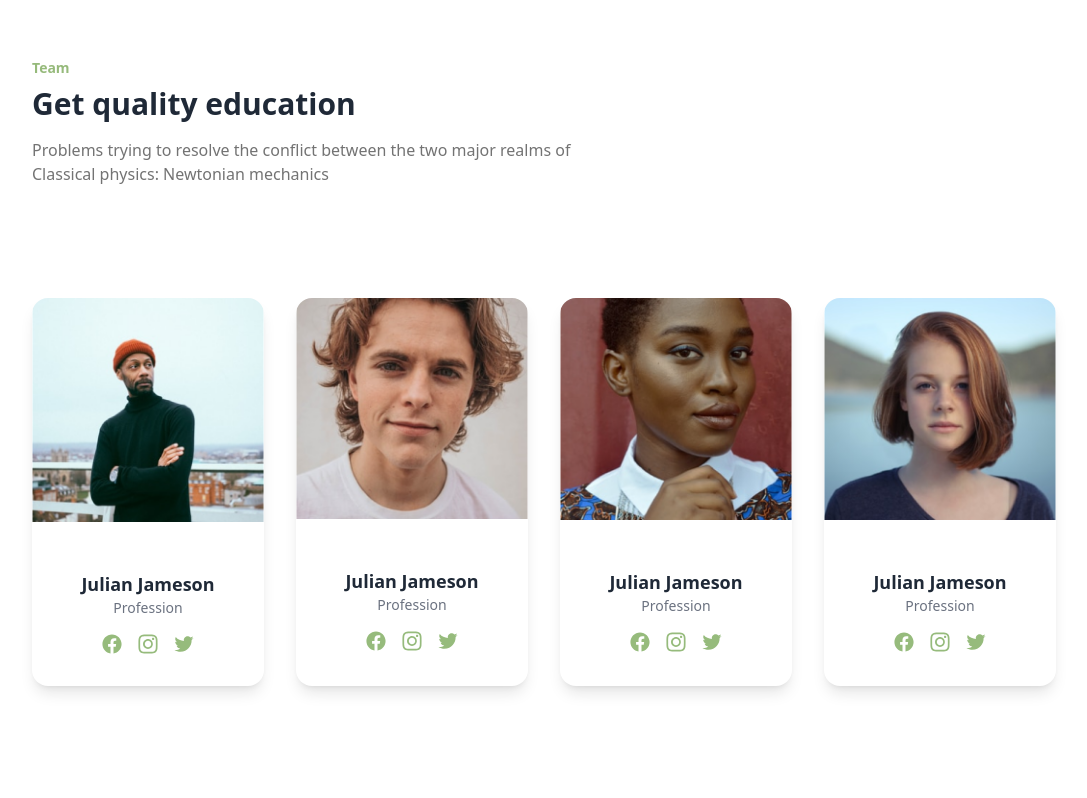
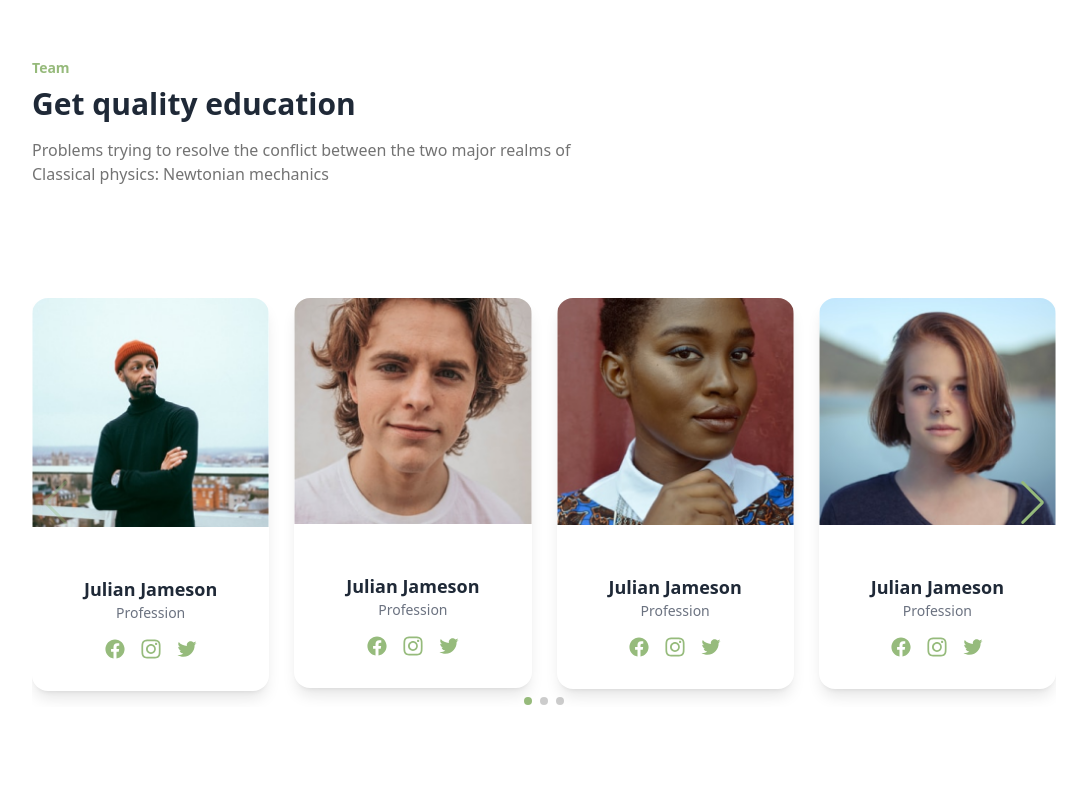
Before and after one commit to kopkaa/designdev, a Vue app: page / in a window 1280 px wide. Shown: the part 1514-2312 px from the top of the page, without its empty margins (96-1183 px from the left). Built offline with nearby package versions, Linux system fonts and the light colour scheme.

Commit message:
Feat: team carousel

```diff
--- a/package.json
+++ b/package.json
@@ -14,6 +14,7 @@
   "dependencies": {
     "@vueuse/core": "^12.0.0",
     "sweetalert": "^2.1.2",
+    "swiper": "^11.1.15",
     "vue": "^3.5.12",
     "vue-router": "^4.5.0"
   },
--- a/src/components/layout/footer/MainFooter.vue
+++ b/src/components/layout/footer/MainFooter.vue
@@ -1,7 +1,7 @@
 <template>
   <footer class="bg-gray-100">
     <div
-      class="mx-auto grid grid-cols-1 gap-6 py-12 pl-8 sm:grid-cols-2 md:grid-cols-3 lg:grid-cols-5 xl:max-w-screen-lg 2xl:max-w-screen-xl"
+      class="mx-auto grid grid-cols-1 gap-6 py-12 pl-8 sm:grid-cols-2 md:grid-cols-3 lg:grid-cols-5 md:max-w-screen-lg 2xl:max-w-screen-xl"
     >
       <FooterList
         title="Company Info"
--- a/src/main.ts
+++ b/src/main.ts
@@ -2,5 +2,9 @@ import { createApp } from 'vue';
 import App from './App.vue';
 import router from './router/router';
 import './styles//style.css'
+import 'swiper/css';
+import 'swiper/css/navigation';
+import 'swiper/css/pagination';
+
 
 createApp(App).use(router).mount('#app');
--- a/src/pages/MainPage.vue
+++ b/src/pages/MainPage.vue
@@ -6,7 +6,7 @@
 
   <!-- ------------------------PACKAGES SECTION-----------------------  -->
   <section class="bg-white px-8 py-16 md:px-0 md:py-40">
-    <div class="mx-auto grid grid-cols-1 items-start gap-12 md:grid-cols-2 xl:max-w-screen-lg 2xl:max-w-screen-xl">
+    <div class="mx-auto grid grid-cols-1 items-start gap-12 md:grid-cols-2 md:max-w-screen-lg 2xl:max-w-screen-xl">
       <div>
         <span class="mb-5 block h-1 w-20 bg-red-500"></span>
         <h2 class="mb-8 text-4xl font-bold text-gray-900"> Approadable Packages </h2>
@@ -28,27 +28,40 @@
 
   <!-- ------------------------Team SECTION-----------------------  -->
   <section class="px-8 py-16 md:px-0 md:py-40">
-    <div class="mx-auto xl:max-w-screen-lg 2xl:max-w-screen-xl">
+    <div class="mx-auto md:max-w-screen-lg 2xl:max-w-screen-xl">
       <h6 class="text-sm font-bold text-camo">Team</h6>
       <h3 class="mt-2 text-2xl font-bold text-gray-800 sm:text-3xl"> Get quality education </h3>
       <p class="mt-4 max-w-md text-base text-light-gray xl:max-w-xl">
         Problems trying to resolve the conflict between the two major realms of Classical physics: Newtonian mechanics
       </p>
-      <div class="mx-auto mt-28 grid grid-cols-1 gap-8 sm:grid-cols-2 lg:grid-cols-4 xl:max-w-screen-lg">
-        <TeamCardComponent
-          v-for="(person, index) in team"
-          :key="index"
-          :image="person.image"
-          :title="person.title"
-          :description="person.description"
-        />
-      </div>
+
+      <Swiper
+        class="mt-28"
+        :modules="[Navigation, Pagination, Scrollbar]"
+        :slides-per-view="4"
+        :space-between="20"
+        navigation
+        :pagination="{ clickable: true }"
+        :scrollbar="{ draggable: true }"
+        :breakpoints="{
+          340: { slidesPerView: 1, spaceBetween: 10 },
+          768: { slidesPerView: 2, spaceBetween: 15 },
+          1024: { slidesPerView: 4, spaceBetween: 15 },
+          1280: { slidesPerView: 4, spaceBetween: 25 }
+        }"
+      >
+        <SwiperSlide v-for="(person, index) in team" :key="index" class="swiper-slide">
+          <div class="h-full w-full">
+            <TeamCardComponent :image="person.image" :title="person.title" :description="person.description" />
+          </div>
+        </SwiperSlide>
+      </Swiper>
     </div>
   </section>
 
   <!-- ------------------------CONTACT SECTION-----------------------  -->
   <section class="bg-soft-pink px-8 py-16 md:px-0 md:py-40">
-    <div class="mx-auto xl:max-w-xl 2xl:max-w-screen-2xl">
+    <div class="mx-auto md:max-w-xl 2xl:max-w-screen-md">
       <h6 class="text-center text-sm font-bold text-camo">Newsletter</h6>
       <h3 class="mt-2 text-center text-2xl font-bold text-gray-800 sm:text-3xl"> Watch our Courses </h3>
       <p class="mx-auto mt-4 max-w-xl text-center text-base text-light-gray">
@@ -85,6 +98,8 @@ import ArrowIcon from '@/assets/arrow.svg'
 import { validateEmail } from '@/utils/regex'
 import swal from 'sweetalert'
 import TeamCardComponent from '@/components/TeamCardComponent.vue'
+import { Swiper, SwiperSlide } from 'swiper/vue'
+import { Navigation, Pagination, Scrollbar } from 'swiper/modules'
 
 const email = ref('')
 const emailError = ref('')
@@ -125,6 +140,16 @@ const team = [
     image: '/src/assets/user-cover-4.png',
     title: 'Julian Jameson',
     description: 'Profession'
+  },
+  {
+    image: '/src/assets/user-cover-1.png',
+    title: 'John Doe',
+    description: 'Profession'
+  },
+  {
+    image: '/src/assets/user-cover-3.png',
+    title: 'Julian Joe',
+    description: 'Profession'
   }
 ]
 </script>
--- a/src/styles/style.css
+++ b/src/styles/style.css
@@ -29,3 +29,31 @@ html, body {
 .swal-button:hover {
   background-color: theme('colors.green.800')!important;
 }
+
+
+
+.swiper-button-next,
+.swiper-button-prev {
+  color: theme('colors.camo')!important;
+  width: 40px;
+  height: 40px;
+}
+
+.swiper-button-next:hover,
+.swiper-button-prev:hover {
+  color: theme('colors.green.800')!important;
+}
+
+.swiper-wrapper {
+  padding-bottom: 1rem!important;
+}
+
+
+.swiper-pagination-bullet-active {
+  background-color: theme('colors.camo')!important;
+  opacity: 1;
+}
+
+.swiper-pagination {
+  bottom: -4px !important;
+}
```
Also changed, not shown: 2 other files (tests, documents, lock files or other folders).
